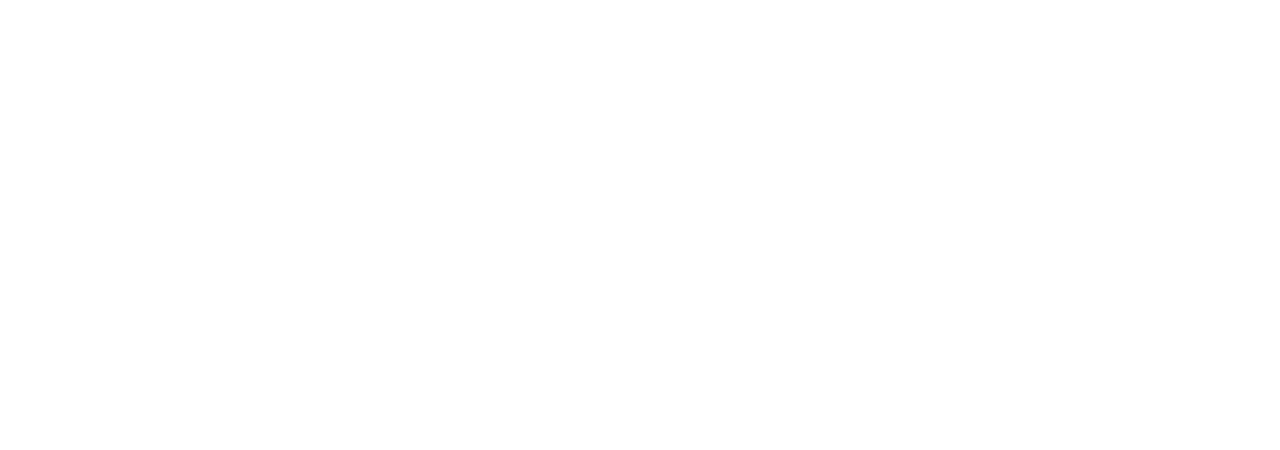
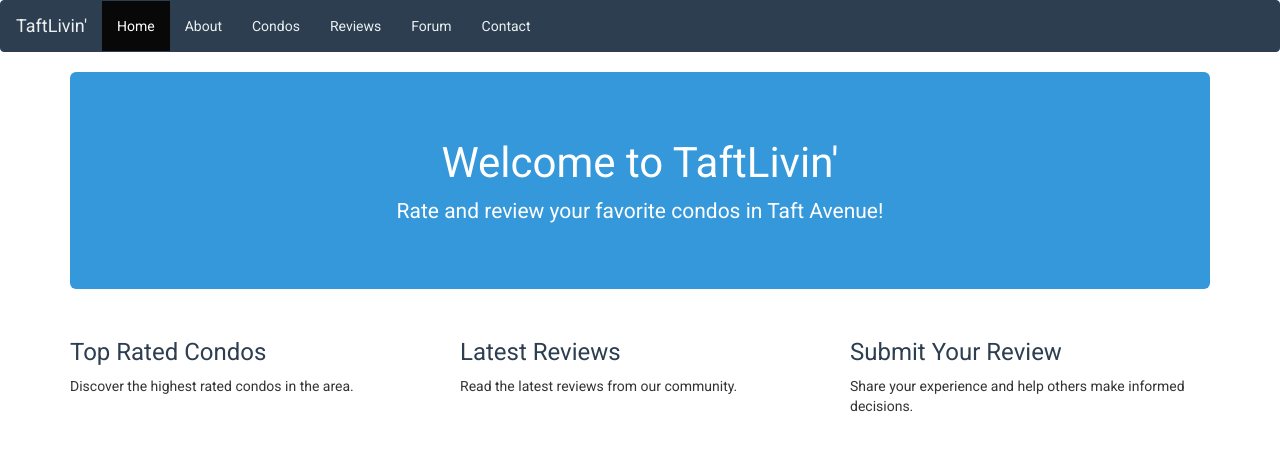
Before and after one commit to lancetlgn/taftlivin, a plain HTML site: page index.html in a window 1280 px wide. Drawn offline with nearby package versions, Linux system fonts and the light colour scheme.

Commit message:
Add Bootstrap and custom styles for improved layout and design

```diff
--- a/index.html
+++ b/index.html
@@ -3,9 +3,55 @@
 <head>
     <meta charset="UTF-8">
     <meta name="viewport" content="width=device-width, initial-scale=1.0">
+    <link rel="stylesheet" href="https://maxcdn.bootstrapcdn.com/bootstrap/3.4.1/css/bootstrap.min.css">
+    <link rel="stylesheet" href="main.css">
+    <script src="https://ajax.googleapis.com/ajax/libs/jquery/3.7.1/jquery.min.js"></script>
+    <script src="https://maxcdn.bootstrapcdn.com/bootstrap/3.4.1/js/bootstrap.min.js"></script>
     <title>Home</title>
 </head>
 <body>
+    <div class="container">
 
+    </div>
+    <div>
+    <nav class="navbar navbar-inverse">
+        <div class="container-fluid">
+            <div class="navbar-header">
+                <a class="navbar-brand" href="#">TaftLivin'</a>
+            </div>
+            <ul class="nav navbar-nav">
+                <li class="active"><a href="#">Home</a></li>
+                <li><a href="#">About</a></li>
+                <li><a href="#">Condos</a></li>
+                <li><a href="#">Reviews</a></li>
+                <li><a href="#">Forum</a></li>
+                <li><a href="#">Contact</a></li>
+            </ul>
+        </div>
+    </nav>
+
+    <div class="container" id="section1">
+        <div class="jumbotron text-center">
+            <h1>Welcome to TaftLivin'</h1>
+            <p>Rate and review your favorite condos in Taft Avenue!</p>
+        </div>
+
+        <div class="row">
+            <div class="col-sm-4">
+                <h3>Top Rated Condos</h3>
+                <p>Discover the highest rated condos in the area.</p>
+            </div>
+            <div class="col-sm-4">
+                <h3>Latest Reviews</h3>
+                <p>Read the latest reviews from our community.</p>
+            </div>
+            <div class="col-sm-4">
+                <h3>Submit Your Review</h3>
+                <p>Share your experience and help others make informed decisions.</p>
+            </div>
+        </div>
+    </div>
+
+    </div>
 </body>
 </html>
--- a/main.css
+++ b/main.css
@@ -0,0 +1,47 @@
+@import url('https://fonts.googleapis.com/css2?family=Roboto:wght@400;700&display=swap');
+
+body {
+    font-family: Roboto, sans-serif;
+}
+.navbar-inverse {
+    background-color: #2c3e50;
+    border-color: #2c3e50;
+}
+.navbar-inverse .navbar-brand {
+    color: #ecf0f1;
+}
+.navbar-inverse .navbar-nav > li > a {
+    color: #ecf0f1;
+}
+.jumbotron {
+    background-color: #3498db;
+    color: white;
+}
+.jumbotron h1 {
+    font-size: 3em;
+}
+.container h3 {
+    color: #2c3e50;
+}
+
+#section1 {
+    .full-screen {
+        height: 100vh;
+        background-image: url('your-image-url.jpg');
+        background-size: cover;
+        background-position: center;
+        display: flex;
+        justify-content: center;
+        align-items: center;
+        color: white;
+        text-align: center;
+    }
+    .full-screen h1 {
+        font-size: 4em;
+    }
+    .full-screen button {
+        margin-top: 20px;
+        padding: 10px 20px;
+        font-size: 1.2em;
+    }
+}
```
Also changed, not shown: 1 other file.
